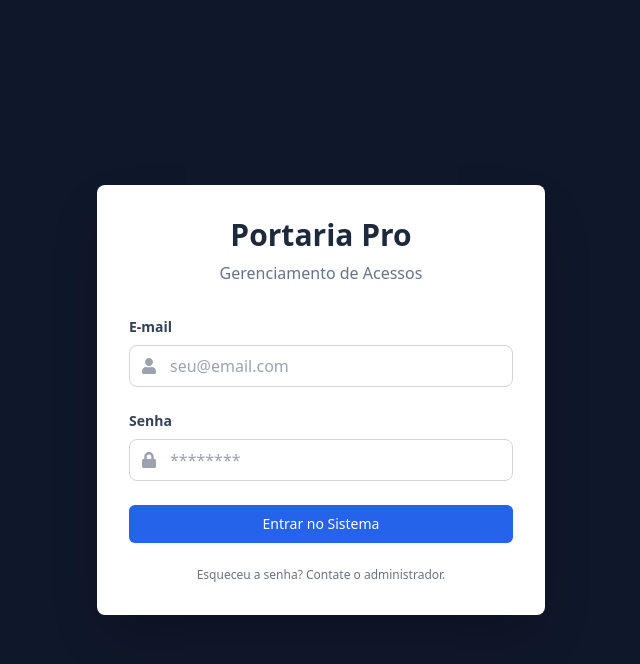
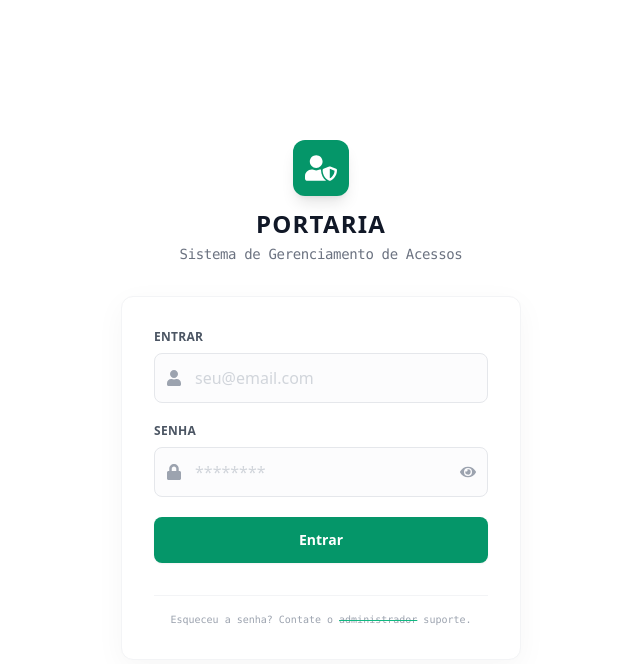
Before and after one commit to alissongabrieloliveira/gestao-acessos-veiculos-frontend, a React (Vite) app: page / in a window 1280 px wide. Shown: the top 664 px of the page, without its empty margins (319-959 px from the left). Built offline with nearby package versions, Linux system fonts and the light colour scheme.

Commit message:
style: moderniza tela de login com tema light/emerald e toggle de senha

```diff
--- a/src/pages/SignIn/index.jsx
+++ b/src/pages/SignIn/index.jsx
@@ -1,6 +1,13 @@
 import React, { useState } from "react";
 import { useAuth } from "../../contexts/AuthContext";
-import { FaUser, FaLock, FaSpinner } from "react-icons/fa"; // Ícones
+import {
+  FaUser,
+  FaLock,
+  FaSpinner,
+  FaUserShield,
+  FaEye,
+  FaEyeSlash,
+} from "react-icons/fa";
 import { useNavigate } from "react-router-dom";
 
 export default function SignIn() {
@@ -9,12 +16,14 @@ export default function SignIn() {
 
   const [email, setEmail] = useState("");
   const [senha, setSenha] = useState("");
+  const [showPassword, setShowPassword] = useState(false);
+
   const [error, setError] = useState("");
   const [loadingLocal, setLoadingLocal] = useState(false);
 
   async function handleLogin(e) {
-    e.preventDefault(); // Evita recarregar a página
-    setError(""); // Limpa erros anteriores
+    e.preventDefault();
+    setError("");
     setLoadingLocal(true);
 
     if (!email || !senha) {
@@ -26,50 +35,57 @@ export default function SignIn() {
     try {
       await signIn(email, senha);
       navigate("/dashboard");
-      // Se der certo, o AuthContext atualiza o estado 'user'
-      // e o Roteador redireciona automaticamente para o Dashboard.
     } catch (err) {
       console.error(err);
-      // Tratando o erro visualmente
-      setError("E-mail ou senha inválidos. Verifique suas credenciais.");
+      setError("E-mail ou senha inválidos.");
       setLoadingLocal(false);
     }
   }
 
   return (
-    <div className="min-h-screen bg-slate-900 flex items-center justify-center px-4">
-      <div className="bg-white p-8 rounded-lg shadow-2xl w-full max-w-md">
-        {/* Cabeçalho do Card */}
-        <div className="text-center mb-8">
-          <h1 className="text-3xl font-bold text-slate-800">Portaria Pro</h1>
-          <p className="text-slate-500 mt-2">Gerenciamento de Acessos</p>
+    <div className="min-h-screen bg-white flex flex-col items-center justify-center px-4 font-sans">
+      {/* Container Principal Centralizado */}
+      <div className="w-full max-w-[400px]">
+        {/* Logo / Header (Fora do Card ou Integrado) */}
+        <div className="flex flex-col items-center mb-8">
+          <div className="bg-emerald-600 p-3 rounded-xl text-white shadow-lg mb-3">
+            <FaUserShield size={32} />
+          </div>
+          <h1 className="text-2xl font-black text-gray-900 uppercase tracking-wider">
+            Portaria
+          </h1>
+          <p className="text-gray-500 text-sm font-mono tracking-tight mt-1">
+            Sistema de Gerenciamento de Acessos
+          </p>
         </div>
 
+        {/* Card do Formulário */}
+        <div className="bg-white p-8 rounded-xl shadow-[0_8px_30px_rgb(0,0,0,0.04)] border border-gray-100">
           {/* Mensagem de Erro */}
           {error && (
-          <div className="bg-red-100 border border-red-400 text-red-700 px-4 py-3 rounded relative mb-4 text-sm text-center">
-            {error}
+            <div className="bg-red-50 border-l-4 border-red-500 text-red-700 p-3 text-sm mb-6 rounded-r">
+              <p className="font-bold">Erro</p>
+              <p>{error}</p>
             </div>
           )}
 
-        {/* Formulário */}
-        <form onSubmit={handleLogin} className="space-y-6">
+          <form onSubmit={handleLogin} className="space-y-5">
             {/* Campo E-mail */}
             <div>
               <label
-              className="block text-slate-700 text-sm font-bold mb-2"
+                className="block text-gray-600 text-xs font-bold mb-2 uppercase tracking-wide"
                 htmlFor="email"
               >
-              E-mail
+                Entrar
               </label>
-            <div className="relative">
-              <div className="absolute inset-y-0 left-0 pl-3 flex items-center pointer-events-none">
+              <div className="relative group">
+                <div className="absolute inset-y-0 left-0 pl-3 flex items-center pointer-events-none transition-colors group-focus-within:text-emerald-600">
                   <FaUser className="text-gray-400" />
                 </div>
                 <input
                   id="email"
                   type="email"
-                className="w-full pl-10 pr-3 py-2 border border-gray-300 rounded-lg focus:outline-none focus:ring-2 focus:ring-blue-500 focus:border-transparent transition duration-200"
+                  className="w-full pl-10 pr-3 py-3 border border-gray-200 rounded-lg text-gray-700 placeholder-gray-300 focus:outline-none focus:border-emerald-500 focus:ring-1 focus:ring-emerald-500 transition-all bg-gray-50/50 focus:bg-white"
                   placeholder="seu@email.com"
                   value={email}
                   onChange={(e) => setEmail(e.target.value)}
@@ -80,46 +96,60 @@ export default function SignIn() {
             {/* Campo Senha */}
             <div>
               <label
-              className="block text-slate-700 text-sm font-bold mb-2"
+                className="block text-gray-600 text-xs font-bold mb-2 uppercase tracking-wide"
                 htmlFor="senha"
               >
                 Senha
               </label>
-            <div className="relative">
-              <div className="absolute inset-y-0 left-0 pl-3 flex items-center pointer-events-none">
+              <div className="relative group">
+                <div className="absolute inset-y-0 left-0 pl-3 flex items-center pointer-events-none transition-colors group-focus-within:text-emerald-600">
                   <FaLock className="text-gray-400" />
                 </div>
                 <input
                   id="senha"
-                type="password"
-                className="w-full pl-10 pr-3 py-2 border border-gray-300 rounded-lg focus:outline-none focus:ring-2 focus:ring-blue-500 focus:border-transparent transition duration-200"
+                  type={showPassword ? "text" : "password"}
+                  className="w-full pl-10 pr-10 py-3 border border-gray-200 rounded-lg text-gray-700 placeholder-gray-300 focus:outline-none focus:border-emerald-500 focus:ring-1 focus:ring-emerald-500 transition-all bg-gray-50/50 focus:bg-white"
                   placeholder="********"
                   value={senha}
                   onChange={(e) => setSenha(e.target.value)}
                 />
+                {/* Botão Olho (Mostrar Senha) */}
+                <button
+                  type="button"
+                  onClick={() => setShowPassword(!showPassword)}
+                  className="absolute inset-y-0 right-0 pr-3 flex items-center text-gray-400 hover:text-emerald-600 transition-colors cursor-pointer focus:outline-none"
+                >
+                  {showPassword ? <FaEyeSlash /> : <FaEye />}
+                </button>
               </div>
             </div>
 
-          {/* Botão de Entrar */}
+            {/* Botão Entrar */}
             <button
               type="submit"
               disabled={loadingLocal}
-            className={`w-full flex justify-center py-2 px-4 border border-transparent rounded-md shadow-sm text-sm font-medium text-white bg-blue-600 hover:bg-blue-700 focus:outline-none focus:ring-2 focus:ring-offset-2 focus:ring-blue-500 transition duration-150 ${
+              className={`w-full flex justify-center py-3 px-4 border border-transparent rounded-lg shadow-sm text-sm font-bold text-white bg-emerald-600 hover:bg-emerald-700 focus:outline-none focus:ring-2 focus:ring-offset-2 focus:ring-emerald-500 transition-all transform active:scale-[0.98] ${
                 loadingLocal ? "opacity-70 cursor-not-allowed" : ""
               }`}
             >
               {loadingLocal ? (
                 <FaSpinner className="animate-spin h-5 w-5" />
               ) : (
-              "Entrar no Sistema"
+                "Entrar"
               )}
             </button>
           </form>
 
-        <div className="mt-6 text-center">
-          <p className="text-xs text-gray-500">
-            Esqueceu a senha? Contate o administrador.
+          {/* Footer */}
+          <div className="mt-8 text-center border-t border-gray-100 pt-4">
+            <p className="text-[10px] text-gray-400 font-mono">
+              Esqueceu a senha? Contate o{" "}
+              <span className="line-through decoration-emerald-500">
+                administrador
+              </span>{" "}
+              suporte.
             </p>
+          </div>
         </div>
       </div>
     </div>
```
Lines whose indentation alone changed are shown as unchanged.
